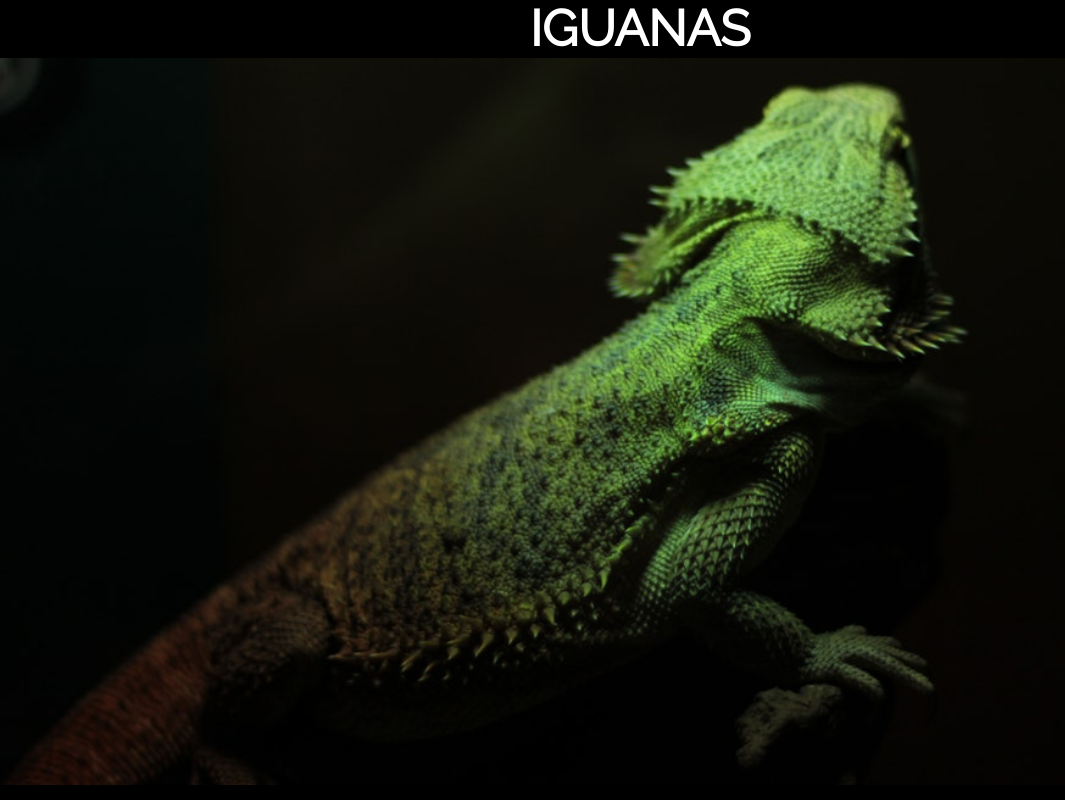
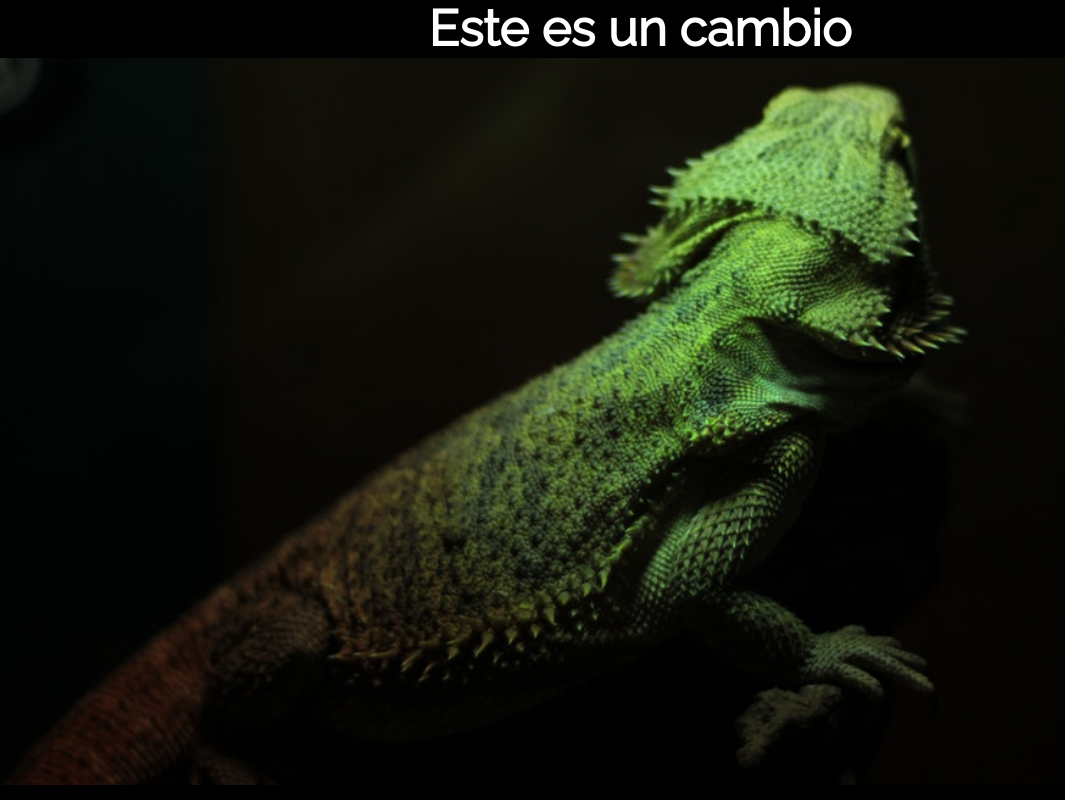
Before and after one commit to matpenag/Things-I-create-while-I-learn, a plain HTML site: page index.html in a window 1280 px wide. Shown: the top 800 px of the page, without its empty margins (0-1065 px from the left). Drawn offline with Linux system fonts and the light colour scheme.

Commit message:
primer cambio oct 8

```diff
--- a/index.html
+++ b/index.html
@@ -14,9 +14,10 @@
 
   </head>
   <header>
-    <h1>IGUANAS</h1>
+    <h1>Este es un cambio</h1>
   </header>
   <body>
+
     <div class="imagen1">
       <img src="assets/imgs/bg-header.jpg" alt="iguana1" />
     </div>
```
